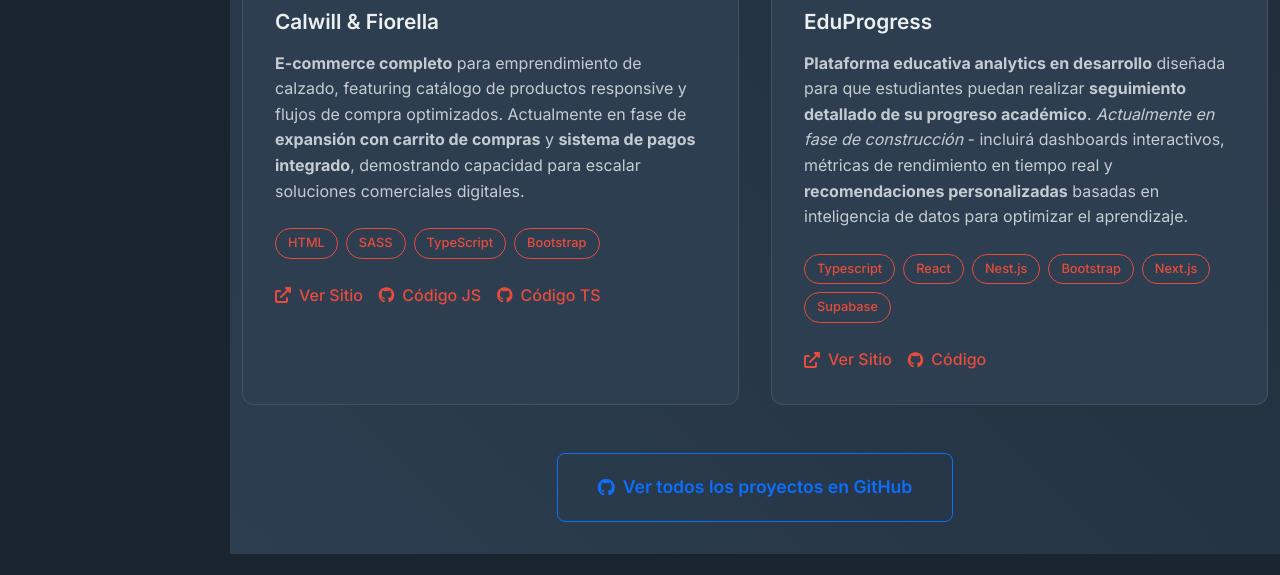
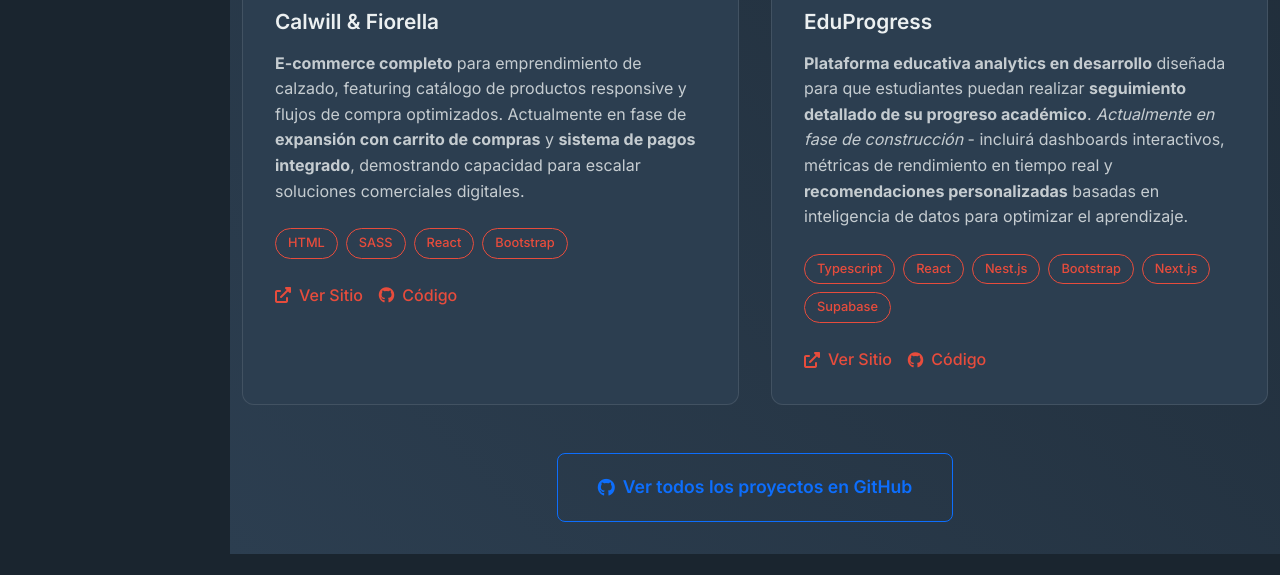
Before and after one commit to blackanvilsoftworks/home, a website: page index.html in a window 1280 px wide. Shown: the part 3270-3845 px from the top of the page. Drawn offline with nearby package versions, Linux system fonts and the light colour scheme.

Commit message:
Update project links and technologies in index.html

```diff
--- a/index.html
+++ b/index.html
@@ -346,7 +346,7 @@ class BlackAnvilSolution {
 
                     <div class="project-card">
                         <div class="project-image">
-                            <iframe src="https://blackanvilsoftworks.github.io/CalwillYFiorella/"></iframe>
+                            <iframe src="https://calwillyfiorella.com/"></iframe>
                         </div>
                         <div class="project-content">
                             <h3 class="project-title">Calwill & Fiorella</h3>
@@ -359,22 +359,22 @@ class BlackAnvilSolution {
                             <div class="project-tech">
                                 <span class="tech-tag">HTML</span>
                                 <span class="tech-tag">SASS</span>
-                                <span class="tech-tag">TypeScript</span>
+                                <span class="tech-tag">React</span>
                                 <span class="tech-tag">Bootstrap</span>
                             </div>
                             <div class="project-links">
-                                <a href="https://blackanvilsoftworks.github.io/CalwillYFiorella/" class="project-link">
+                                <a href="https://calwillyfiorella.com/" class="project-link">
                                     <i class="fas fa-external-link-alt"></i>
                                     Ver Sitio
                                 </a>
-                                <a href="https://github.com/blackanvilsoftworks/CalwillYFiorella" class="project-link">
+                                <a href="https://github.com/blackanvilsoftworks/CalwillYFiorella_react" class="project-link">
                                     <i class="fab fa-github"></i>
-                                    Código JS
+                                    Código
                                 </a>
-                                <a href="https://github.com/blackanvilsoftworks/CalwillYFiorella2" class="project-link">
+                                <!-- <a href="https://github.com/blackanvilsoftworks/CalwillYFiorella2" class="project-link">
                                     <i class="fab fa-github"></i>
                                     Código TS
-                                </a>
+                                </a> -->
                             </div>
                         </div>
                     </div>
```
